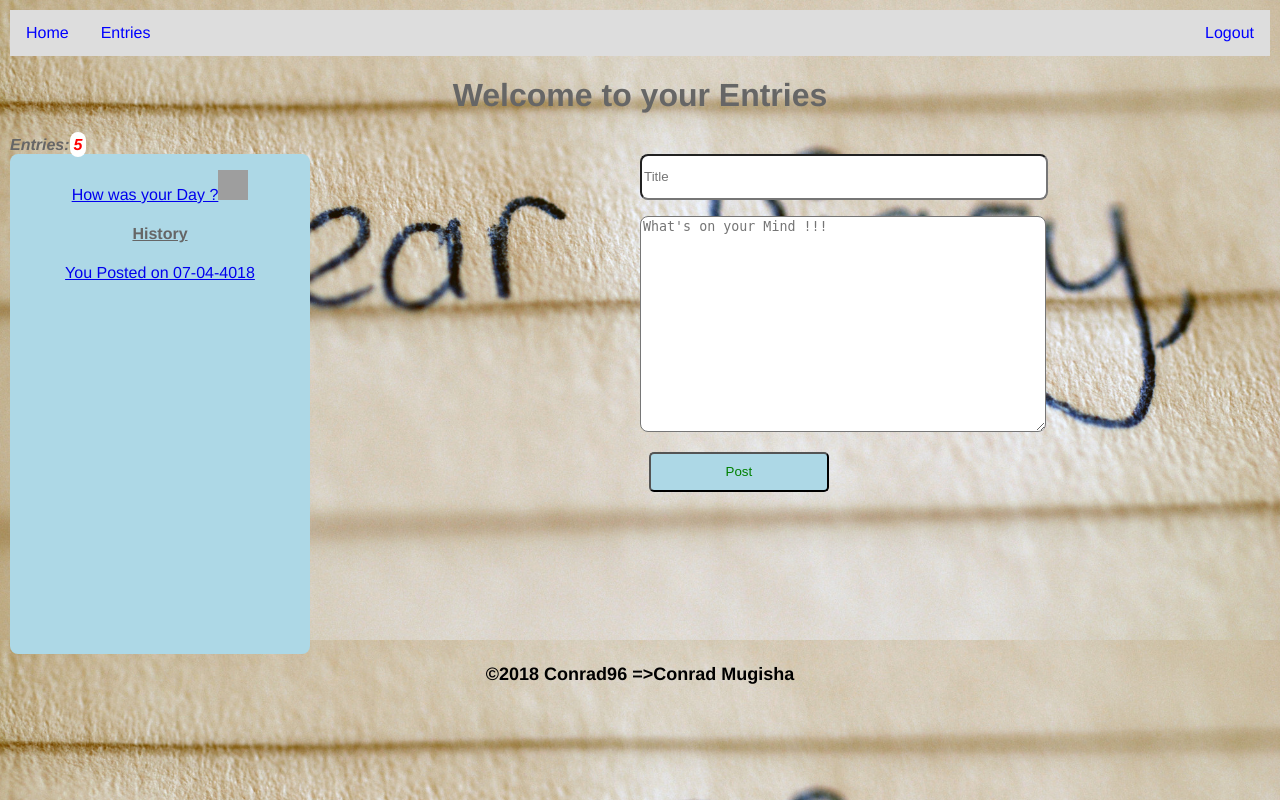
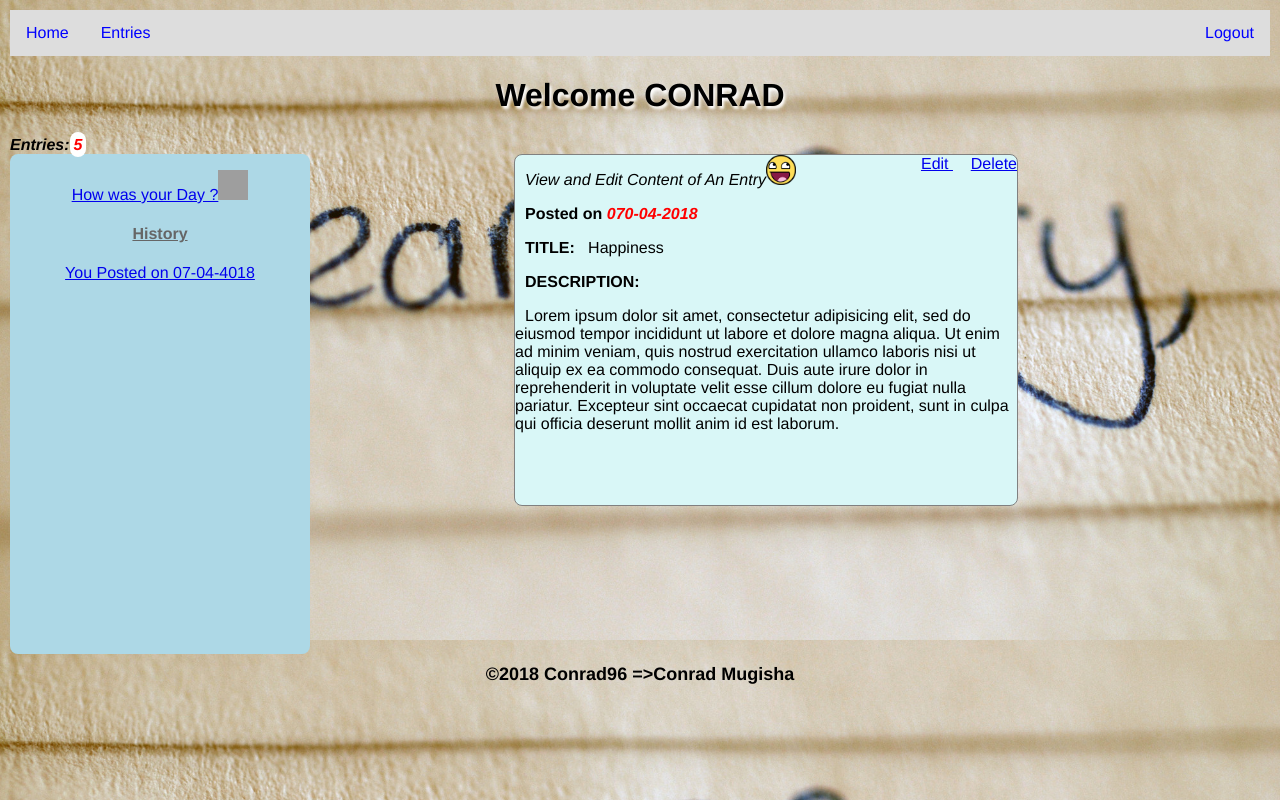
Before and after one commit to conrad96/myDiary, a Flask app: page /user in a window 1280 px wide. Run offline with Flask 2, Linux system fonts and the light colour scheme; grey boxes are pictures that could not be loaded.

Commit message:
More user template edits

```diff
--- a/static/css/styles.css
+++ b/static/css/styles.css
@@ -87,7 +87,7 @@ body{
 }
  .box {
     float: left;
-    width: 50%;
+    width: 40%;
 }
 
 
@@ -96,3 +96,12 @@ body{
     display: table;
     clear: both;
 }
+#view-entry{
+	display: block;
+	border:1px solid gray;
+	border-radius: 8px;
+	color:black;
+	background: #d9f7f7;
+	height: 350px;
+	overflow: auto;
+}
--- a/static/js/main.js
+++ b/static/js/main.js
@@ -1,3 +1,8 @@
+/*display entry form*/
 function entry(){
 	document.getElementById("new-entry").style.display='block';
 }
+/*display Posted  posts*/
+function post(){
+	document.getElementById("")
+}
--- a/templates/footer.html
+++ b/templates/footer.html
@@ -1,3 +1,4 @@
 <div class="footer">
+	<script type="text/javascript" src={{url_for('static',filename='js/main.js')}}></script>
 <center><b>&copy;2018 Conrad96 =>Conrad Mugisha</b></center>
 </div>
--- a/templates/user.html
+++ b/templates/user.html
@@ -7,9 +7,9 @@
   <div class="column"></div>
   <div class="column"></div>
 </div> -->
-		<center><h1>Welcome to your Entries</h1><p /></center>
+		<center><h1 style="color:black;text-shadow: 2px 3px 3px white;">Welcome CONRAD</h1><p /></center>
 		<span>
-			<i><b>Entries:</b><i class="cover" style="background:white;padding:4px 4px 4px 4px;border-radius: 10px;"><b style="color:red">5</b></i></i>
+			<i><b style="color: black;">Entries:</b><i class="cover" style="background:white;padding:4px 4px 4px 4px;border-radius: 10px;"><b style="color:red">5</b></i></i>
 		</span>
 		<div class="row">
 			<div class="box">
@@ -23,20 +23,48 @@
 					<p />
 					<center><u><h4>History</h4></u><p />
 					<ul>
-					<li><a href="#">You Posted on 07-04-4018</a></li>
+					<li><a href="#" onclick="post();">You Posted on 07-04-4018</a></li>
 					</ul>
 					</center>
 				</div><!-- End  notification-->
 			</div>
 		<div class="box">
-		<div id="new-entry" style="display: block;">
-			<form>
+		<div id="new-entry" style="display: none;">
+			<form style="padding-top: 50px;">
 				<input type="text" name="title" class="input_field" placeholder="Title"><p />
 				<textarea name="body" class="input_field" style="width: 400px;height: 210px;" placeholder="What's on your Mind !!!"></textarea><p />
 				<label>&nbsp;</label>
-				<input type="submit" value="Post" id="submit_btn">
+				<input type="submit" name='post_btn' value="Post" id="submit_btn">
 			</form>
 		</div><!-- End new-entry -->
+
+		<div id="view-entry">
+
+			<i style="color: black;padding-left: 10px;" >View and Edit Content of An Entry<img src={{url_for('static',filename='img/smiley.png')}} style="width: 30px;height: 30px;" /></i>
+			<span style="float:right;">
+			<a href="#">Edit </a>&nbsp;&nbsp;&nbsp;
+			<a href="#">Delete </a>
+			</span>
+			<p />
+			<strong style="padding-left: 10px;">Posted on <i style="color: red;">070-04-2018</i></strong>
+			<p />
+			<label style="padding-left: 10px;font-weight: bold;">TITLE:</label>&nbsp;&nbsp;
+			<span class="post_title">
+				Happiness
+			</span>
+			<p />
+			<label style="padding-left: 10px;font-weight: bold;">DESCRIPTION:</label><p />
+			<span class="post_body" style="padding-left: 10px;">
+				Lorem ipsum dolor sit amet, consectetur adipisicing elit, sed do eiusmod
+				tempor incididunt ut labore et dolore magna aliqua. Ut enim ad minim veniam,
+				quis nostrud exercitation ullamco laboris nisi ut aliquip ex ea commodo
+				consequat. Duis aute irure dolor in reprehenderit in voluptate velit esse
+				cillum dolore eu fugiat nulla pariatur. Excepteur sint occaecat cupidatat non
+				proident, sunt in culpa qui officia deserunt mollit anim id est laborum.
+			</span>
+
+		</div><!-- End new-entry -->
+
 		</div><!-- End box -->
 	</div><!-- End div row-->
 	</div>
```
